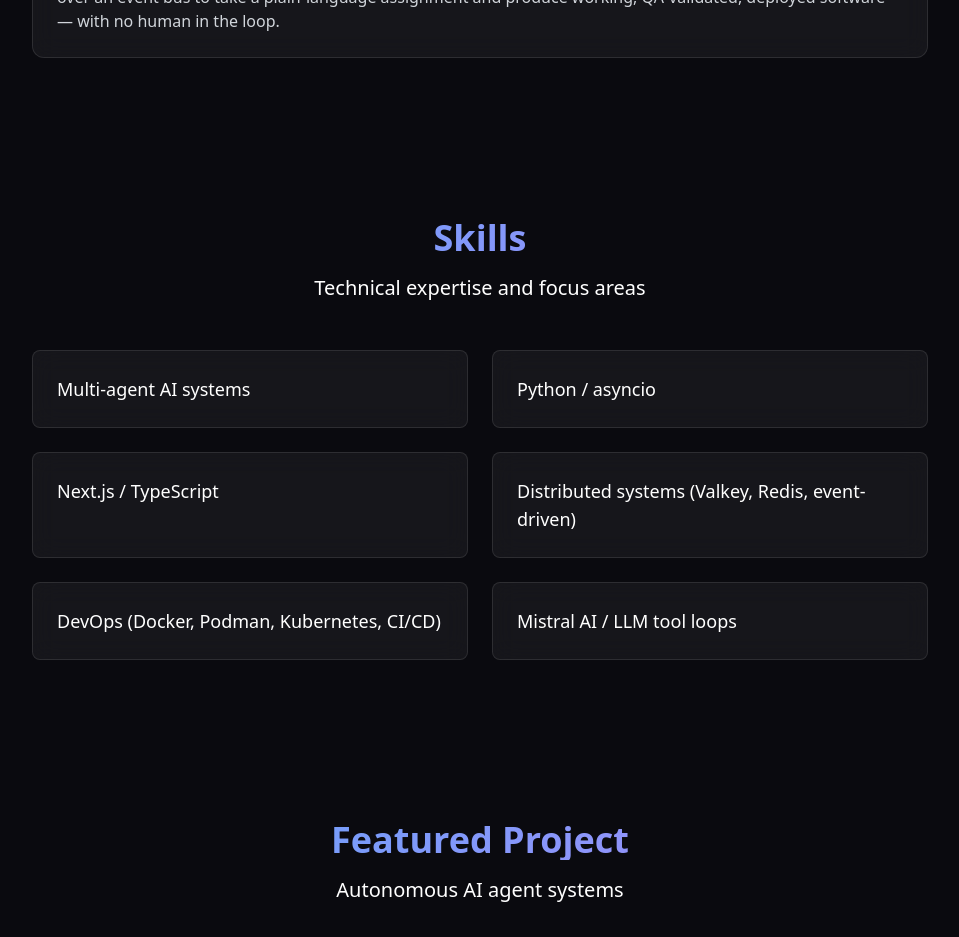
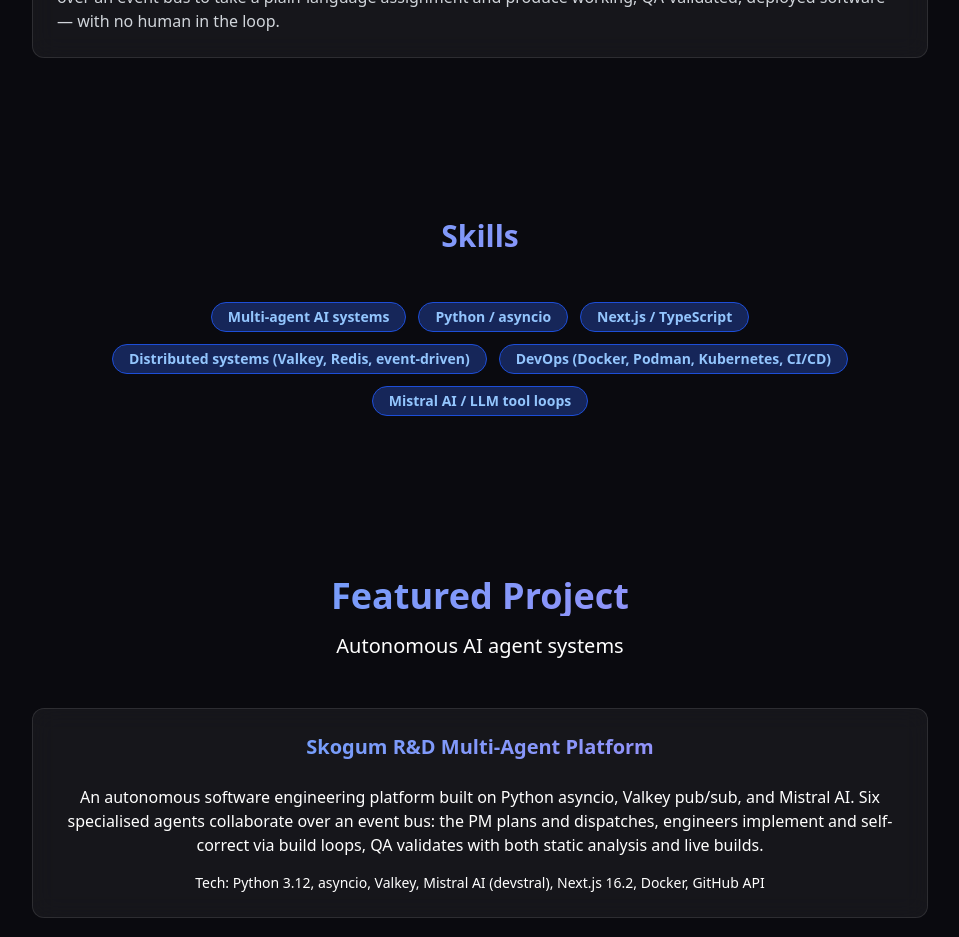
Before and after one commit to Skogum-R-D/simen-portfolio, a Next.js app: page / in a window 1280 px wide. Shown: the part 1020-1957 px from the top of the page, without its empty margins (160-1119 px from the left). Built offline with nearby package versions, Linux system fonts and the light colour scheme.

Commit message:
Add skills section

```diff
--- a/components/skills.tsx
+++ b/components/skills.tsx
@@ -1,7 +1,8 @@
 "use client";
+import { motion } from "framer-motion";
+import { Badge } from "@/components/ui/badge";
 
-import { motion } from "framer-motion";
-
+export default function Skills() {
   const skills = [
     "Multi-agent AI systems",
     "Python / asyncio",
@@ -11,37 +12,33 @@ const skills = [
     "Mistral AI / LLM tool loops",
   ];
 
-const Skills = () => {
   return (
-    <section id="skills" className="py-20 px-4 sm:px-6 lg:px-8">
+    <motion.section
+      initial={{ opacity: 0 }}
+      whileInView={{ opacity: 1 }}
+      viewport={{ once: true }}
+      transition={{ duration: 0.6 }}
+      id="skills"
+      className="py-20 px-4"
+    >
+      <div className="max-w-4xl mx-auto">
+        <h2 className="text-3xl font-bold gradient-text text-center mb-12">Skills</h2>
+        <div className="flex flex-wrap justify-center gap-3">
+          {skills.map((skill) => (
             <motion.div
+              key={skill}
               initial={{ opacity: 0, y: 20 }}
-        animate={{ opacity: 1, y: 0 }}
-        transition={{ duration: 0.5 }}
-        className="max-w-4xl mx-auto text-center"
+              whileInView={{ opacity: 1, y: 0 }}
+              viewport={{ once: true }}
+              transition={{ duration: 0.4 }}
             >
-        <h2 className="text-4xl font-bold gradient-text mb-4">Skills</h2>
-        <p className="text-xl text-muted-foreground mb-12">
-          Technical expertise and focus areas
-        </p>
-
-        <div className="grid grid-cols-1 md:grid-cols-2 gap-6">
-          {skills.map((skill, index) => (
-            <motion.div
-              key={index}
-              className="glassmorphism rounded-lg p-6 text-left"
-              initial={{ opacity: 0, y: 20 }}
-              animate={{ opacity: 1, y: 0 }}
-              transition={{ duration: 0.5, delay: index * 0.1 }}
-              whileHover={{ y: -4 }}
-            >
-              <span className="text-lg font-medium">{skill}</span>
+              <Badge variant="default" className="text-sm px-4 py-1">
+                {skill}
+              </Badge>
             </motion.div>
           ))}
         </div>
-      </motion.div>
-    </section>
+      </div>
+    </motion.section>
   );
-};
-
-export default Skills;
+}
```
Lines whose indentation alone changed are shown as unchanged.
